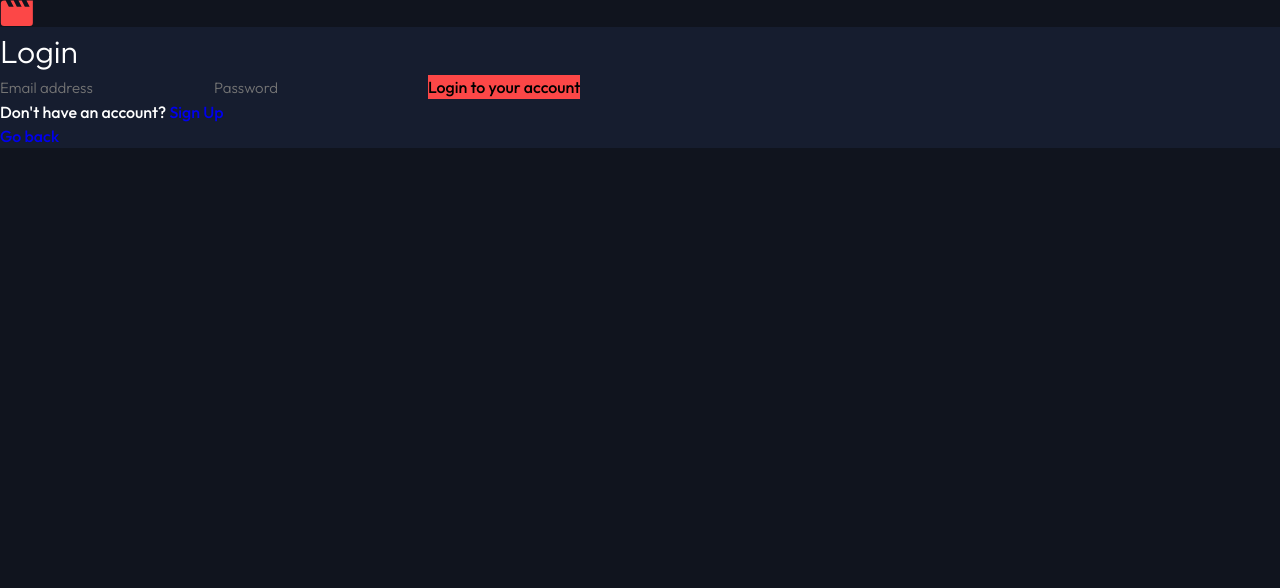
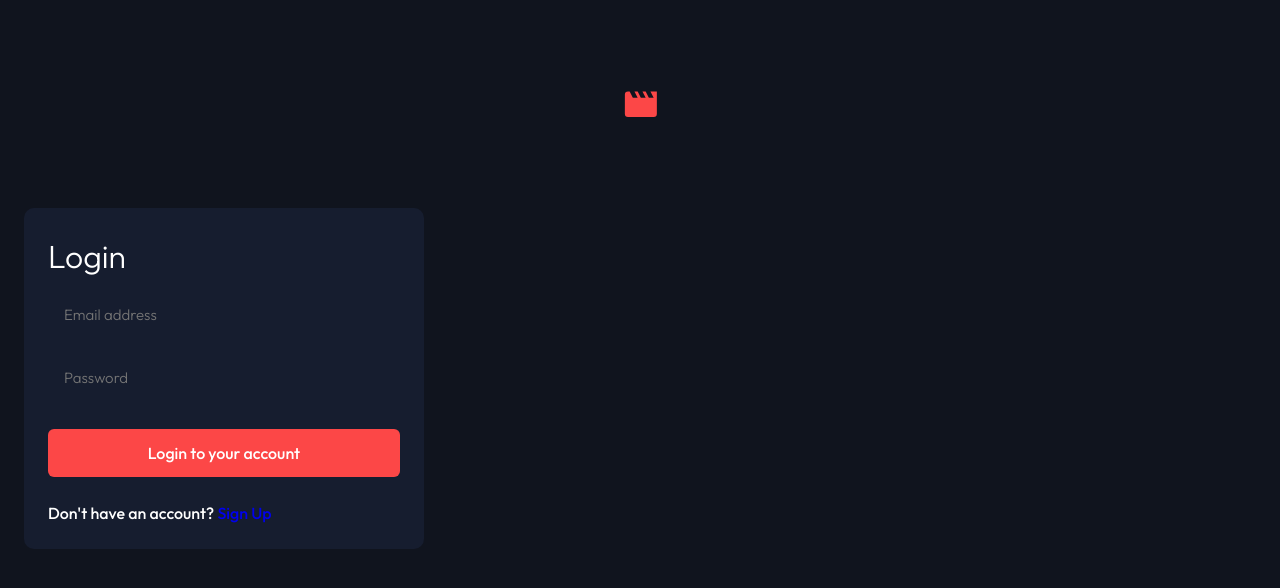
Before and after one commit to TurjoAt/Entertainment-web-app, a Next.js app: page /login in a window 1280 px wide. Shown: the top 588 px of the page. Built offline with nearby package versions, Linux system fonts and the light colour scheme.

Commit message:
Add login

```diff
--- a/components/UserProfile.js
+++ b/components/UserProfile.js
@@ -17,7 +17,6 @@ const UserProfile = ({ showAccount, setShowAccount }) => {
       {showAccount && (
         <div className={styles.accountContainer}>
           <Link href="/sign-up">Sign-up</Link>
-          <br />
           <Link href="/login">Login</Link>{" "}
         </div>
       )}
--- a/pages/login/index.js
+++ b/pages/login/index.js
@@ -1,6 +1,7 @@
 import React from "react";
 import Link from "next/link";
 import Head from "next/head";
+import styles from "/styles/Login.module.css";
 
 const Login = () => {
   return (
@@ -11,21 +12,25 @@ const Login = () => {
         <meta name="viewport" content="width=device-width, initial-scale=1" />
         <link rel="icon" href="/favicon.ico" />
       </Head>
-      <main>
-        <svg width="33" height="27" xmlns="http://www.w3.org/2000/svg">
+      <main className={styles.loginContainer}>
+        <svg
+          className={styles.logo}
+          width="33"
+          height="27"
+          xmlns="http://www.w3.org/2000/svg"
+        >
           <path
             d="m26.463.408 3.2 6.4h-4.8l-3.2-6.4h-3.2l3.2 6.4h-4.8l-3.2-6.4h-3.2l3.2 6.4h-4.8l-3.2-6.4h-1.6a3.186 3.186 0 0 0-3.184 3.2l-.016 19.2a3.2 3.2 0 0 0 3.2 3.2h25.6a3.2 3.2 0 0 0 3.2-3.2V.408h-6.4Z"
             fill="#FC4747"
           />
         </svg>
-        <section className="bg-primary-600">
+        <form className={`${styles.formContainer} bg-primary-600`} action="GET">
           <h1 className="fs-l-primary-heading fw-light">Login</h1>
-          <form action="GET">
           <input
             type="email"
             name="email"
             id="email"
-              className="bg-primary-600 text-neutral-100 fs-m-body fw-light"
+            className={`${styles.inputField} | bg-primary-600 text-neutral-100 fs-m-body fw-light`}
             placeholder="Email address"
             required
           />
@@ -33,19 +38,20 @@ const Login = () => {
             type="password"
             name="password"
             id="password"
-              className="bg-primary-600 text-neutral-100 fs-m-body fw-light"
+            className={`${styles.inputField} | bg-primary-600 text-neutral-100 fs-m-body fw-light`}
             placeholder="Password"
             required
           />
-            <button type="submit" className="bg-accent">
+          <button
+            type="submit"
+            className={`${styles.submitButton} | bg-accent`}
+          >
             Login to your account
           </button>
-          </form>
           <p>
             Don&apos;t have an account? <Link href="/sign-up">Sign Up</Link>
           </p>
-          <Link href="/">Go back</Link>
-        </section>
+        </form>
       </main>
     </>
   );
--- /dev/null
+++ b/styles/Login.module.css
@@ -0,0 +1,43 @@
+.loginContainer {
+  display: grid;
+  max-width: 100vw;
+  min-height: 100vh;
+  grid-auto-rows: 20vh 1fr;
+  padding: 1.5rem;
+  gap: 1.5rem;
+  align-items: start;
+}
+
+.logo {
+  justify-self: center;
+  align-self: center;
+}
+
+.formContainer {
+  display: grid;
+  padding: 1.5rem;
+  gap: 1.5rem;
+  border-radius: 10px;
+  max-width: 400px;
+  max-height: 375px;
+}
+
+.formContainer > * {
+  width: 100%;
+}
+
+.inputField {
+  padding-inline: 1rem;
+  padding-bottom: 1rem;
+}
+
+.inputField:focus {
+  outline: none;
+  border-bottom: 1px solid var(--clr-primary-200);
+}
+
+.submitButton {
+  color: var(--clr-neutral-100);
+  padding-block: 0.75rem;
+  border-radius: 6px;
+}
--- a/styles/NavBar.module.css
+++ b/styles/NavBar.module.css
@@ -5,6 +5,7 @@
   padding: 1.5rem 1rem;
   justify-content: space-between;
   align-items: center;
+  z-index: 10;
 }
 
 .navContainer {
--- a/styles/UserProfile.module.css
+++ b/styles/UserProfile.module.css
@@ -11,15 +11,26 @@
 .accountContainer {
   position: absolute;
   display: grid;
-  justify-content: space-evenly;
+  grid-template-rows: repeat(2, 1fr);
   text-align: center;
-  border-radius: 2px;
+  gap: 1rem;
+  border-radius: 4px;
   box-shadow: 0 0 30px 1px black;
   padding: 1rem;
-  background-color: var(--clr-primary-200);
-  top: 35px;
-  width: 100px;
-  right: 0;
+  background-color: var(--clr-primary-600);
+  top: 60px;
+  width: 200px;
+  right: 5px;
+}
+
+.accountContainer > * {
+  background-color: var(--clr-accent);
+  padding: 0.2rem 0.5rem;
+  border-radius: 4px;
+}
+
+.accountContainer > *:hover {
+  background-color: var(--clr-accent-light);
 }
 
 .accountContainer a {
@@ -33,7 +44,7 @@
   }
 
   .accountContainer {
-    top: 45px;
+    top: 70px;
   }
 }
 
@@ -44,9 +55,7 @@
   }
 
   .accountContainer {
-    grid-auto-flow: column;
-    width: 175px;
-    top: 0px;
-    left: 50px;
+    top: -75px;
+    left: 75px;
   }
 }
--- a/styles/globals.css
+++ b/styles/globals.css
@@ -3,6 +3,7 @@
 /* global custom variables */
 :root {
   --clr-accent: #fc4747;
+  --clr-accent-light: #fc6b6b;
   --clr-primary-900: #10141e;
   --clr-primary-600: #161d2f;
   --clr-primary-200: #5a698f;
```
Lines whose indentation alone changed are shown as unchanged.
